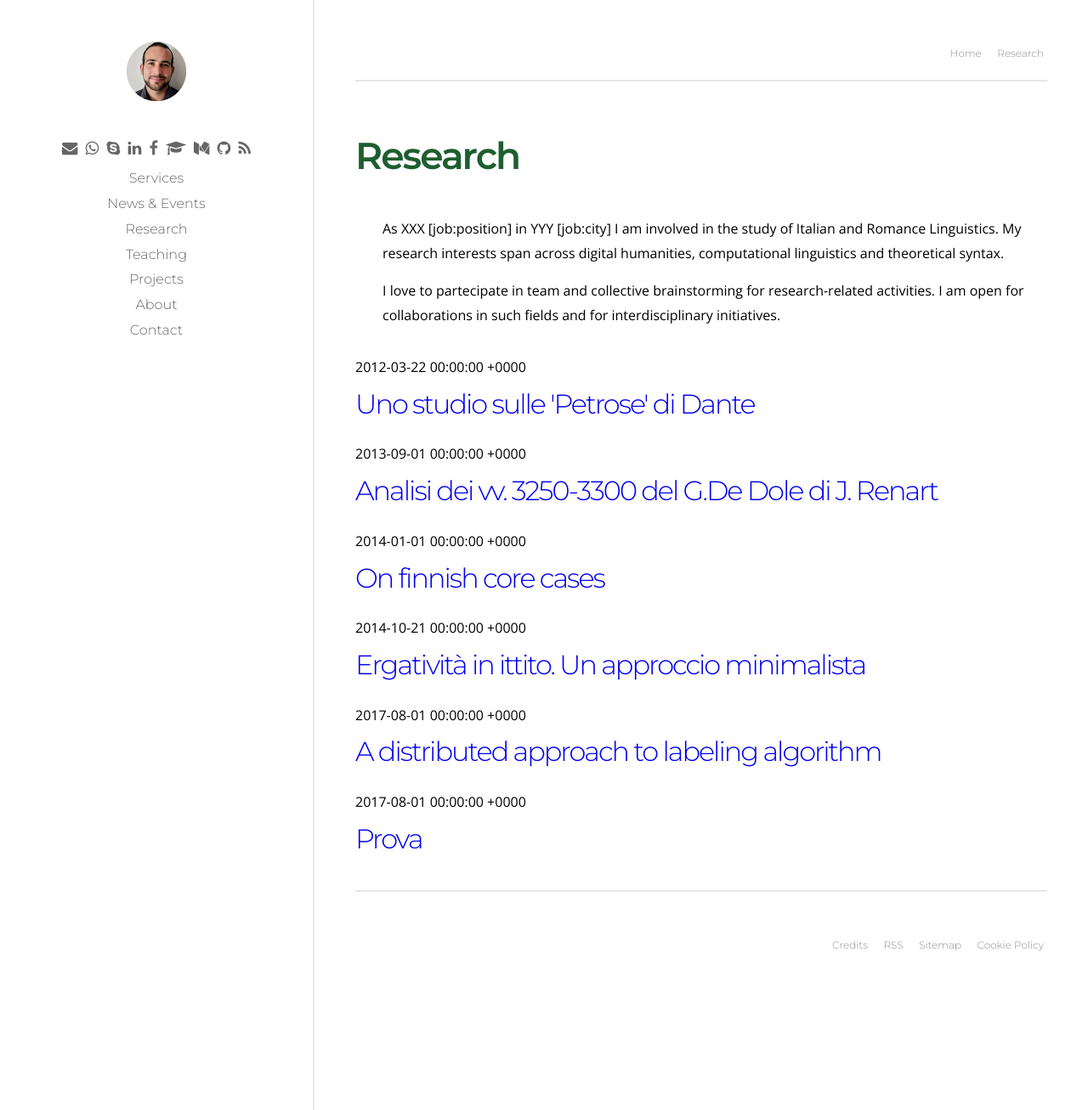
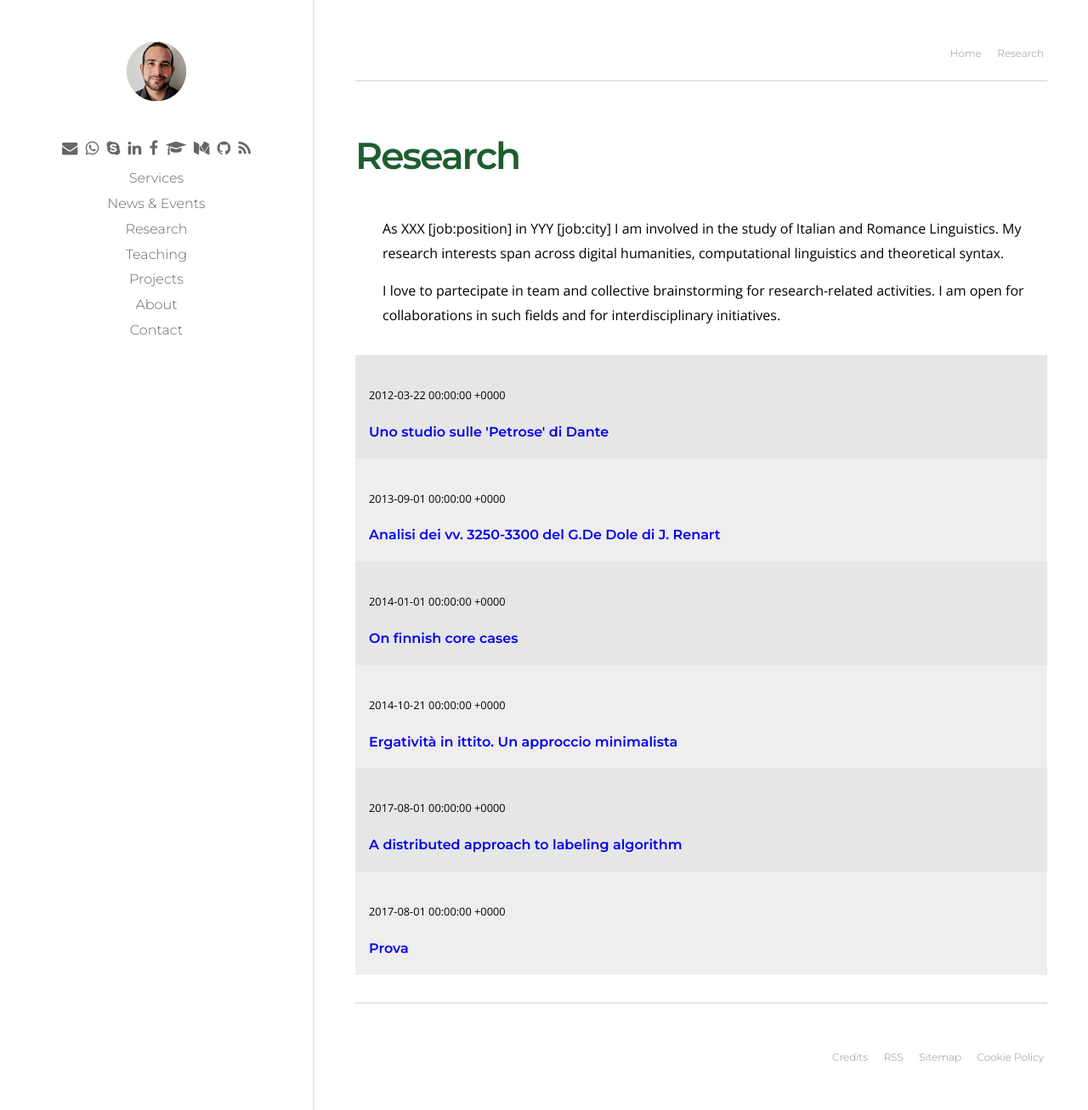
Before and after one commit to p-marco/p-marco.github.io, a Jekyll site: the page built from research.md, in a window 1280 px wide. Shown: the whole page at 85% size. Built offline with Jekyll 4.4.1, drawn with Linux system fonts in a browser that asks for light colours; our own code applies the rules of GitHub Pages for plain Markdown files.

Commit message:
default layout test

```diff
--- a/_includes/collection.html
+++ b/_includes/collection.html
@@ -1,14 +1,20 @@
 <h2> {{ site.collection.title }}</h2>
-<ul>
+<ul class="grid items">
 
 {% for item in collection %}
 
-<li>
-<p> {{ item.date }}</p>
+<li class="grid-item">
+<p><small> {{ item.date }}</small></p>
 <a href="{{ item.url }}">
-        <h3 class="t-heading">{{ item.title }}</h3>
+        <p class="t-heading t-b--s">{{ item.title }}</p>
 </a>
 
 </li>
 {% endfor %}
 </ul>
+
+<style>
+.grid-item { padding:1em; }
+.grid-item:nth-of-type(odd){background:#e6e6e6;}
+.grid-item:nth-of-type(even){background:#eee;}
+</style>
```
